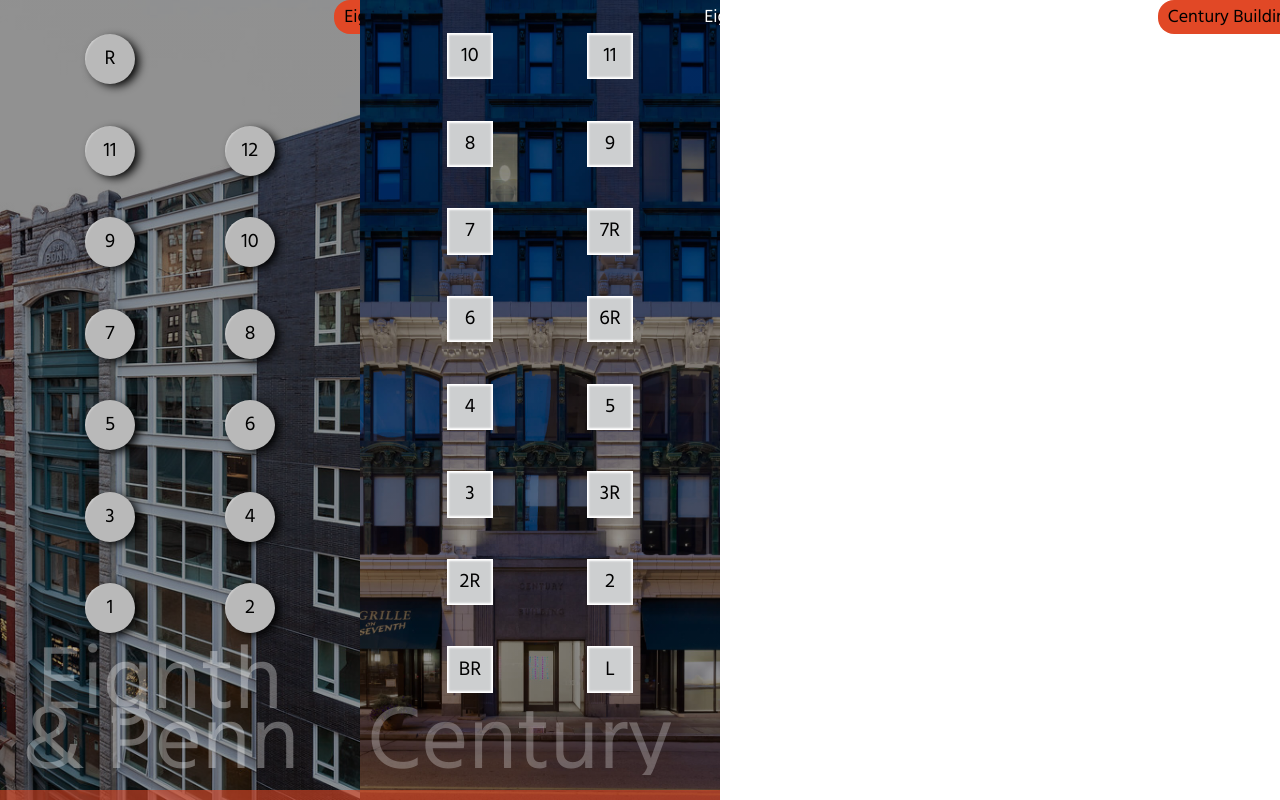
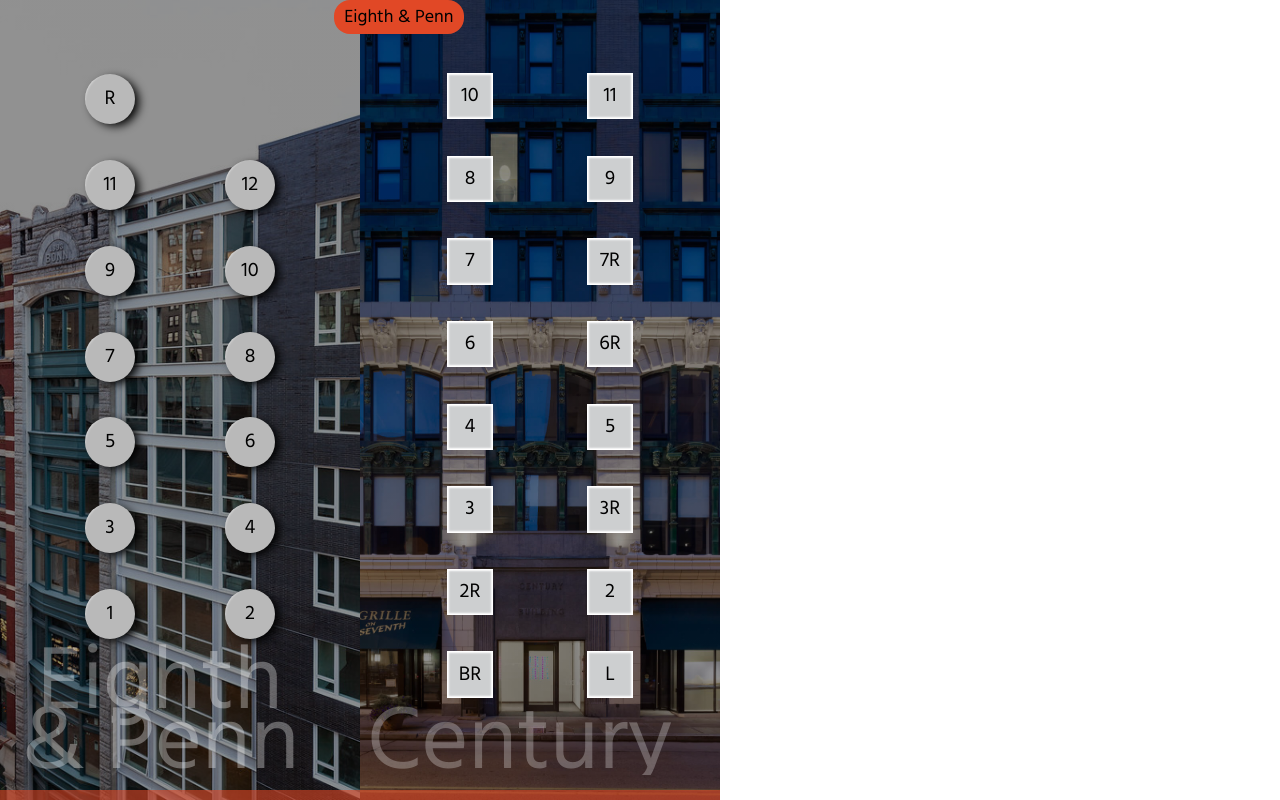
Before and after one commit to scottBowles/work-in-an-elevator, a React (Vite) app: page / in a window 1280 px wide. Built offline with nearby package versions, Linux system fonts and the light colour scheme.

Commit message:
Extract nav from building screens so it does not scroll with them

```diff
--- a/src/components/App.jsx
+++ b/src/components/App.jsx
@@ -33,9 +33,9 @@ export function App() {
 
   const handleScroll = (event) => {
     const { scrollLeft, offsetWidth } = event.target;
-    if (scrollLeft === offsetWidth) {
+    if (scrollLeft > offsetWidth / 2) {
       setCurrentBuilding(buildingData[1]);
-    } else if (scrollLeft === 0) {
+    } else if (scrollLeft <= offsetWidth / 2) {
       setCurrentBuilding(buildingData[0]);
     }
   };
@@ -49,13 +49,13 @@ export function App() {
 
   return (
     <div className="container" onScroll={handleScroll}>
+      <Nav
+        buildings={buildingData}
+        currentBuilding={currentBuilding}
+        changeBuilding={changeBuilding}
+      />
       {buildingData.map((building) => (
         <BuildingScreen building={building} key={building.id}>
-          <Nav
-            buildings={buildingData}
-            currentBuilding={building}
-            changeBuilding={changeBuilding}
-          />
           <Elevator building={building} />
           <Footer building={building} />
         </BuildingScreen>
--- a/src/styles/styles.css
+++ b/src/styles/styles.css
@@ -3,6 +3,7 @@
   --trek-main: #e14826;
   --bg-darken: rgba(0, 0, 0, 0.63);
   --bg-darken-century: rgba(0, 0, 0, 0.43);
+  --nav-height: 74px;
   font-family: "Hind", sans-serif;
 }
 
@@ -35,35 +36,18 @@ button {
   scroll-snap-type: x mandatory;
 }
 
-.building {
-  height: 100%;
-  display: flex;
-  flex-direction: column;
-  align-items: center;
-  scroll-snap-align: center;
-}
-
-.building.century {
-  background: linear-gradient(var(--bg-darken-century), var(--bg-darken-century)),
-    url("../assets/centuryBuilding.jpg") bottom center no-repeat, #415e83;
-  background-size: cover;
-}
-
-.building.eighthAndPenn {
-  background: linear-gradient(var(--bg-darken-century), var(--bg-darken-century)),
-    url("../assets/trek.jpg") bottom center no-repeat, #415e83;
-  background-size: cover;
-}
-
 nav {
+  height: var(--nav-height);
   max-width: 360px;
-  padding-top: 20px;
-  margin-bottom: 20px;
   display: flex;
   justify-content: center;
+  align-items: center;
+  position: absolute;
+  top: 0;
 }
 
 nav ul {
+  height: 34px;
   display: flex;
   justify-content: space-evenly;
   width: 100vw;
@@ -87,12 +71,39 @@ nav button.selected {
   color: black;
 }
 
+.building {
+  height: 100%;
+  max-width: 100vw;
+  padding-top: var(--nav-height);
+  display: flex;
+  flex-direction: column;
+  align-items: center;
+  scroll-snap-align: center;
+}
+
+.building.century {
+  background: linear-gradient(var(--bg-darken-century), var(--bg-darken-century)),
+    url("../assets/centuryBuilding.jpg") bottom center no-repeat, #415e83;
+  background-size: cover;
+}
+
+.building.eighthAndPenn {
+  background: linear-gradient(var(--bg-darken-century), var(--bg-darken-century)),
+    url("../assets/trek.jpg") bottom center no-repeat, #415e83;
+  background-size: cover;
+}
+
 main {
   height: 100%;
+  width: 100vw;
+  max-width: 360px;
 }
 
 .elevator {
   height: 100%;
+  display: flex;
+  flex-direction: column;
+  align-items: center;
 }
 
 .elevator ol {
```
